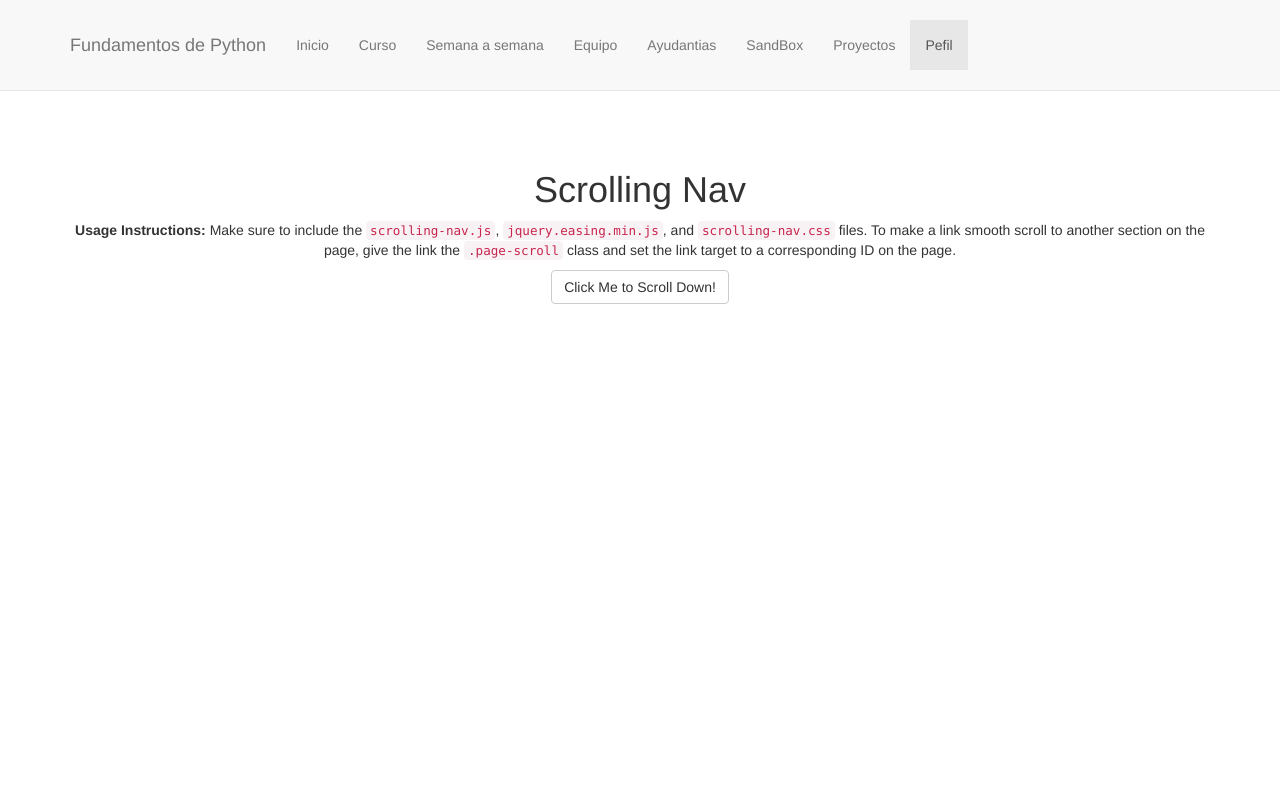
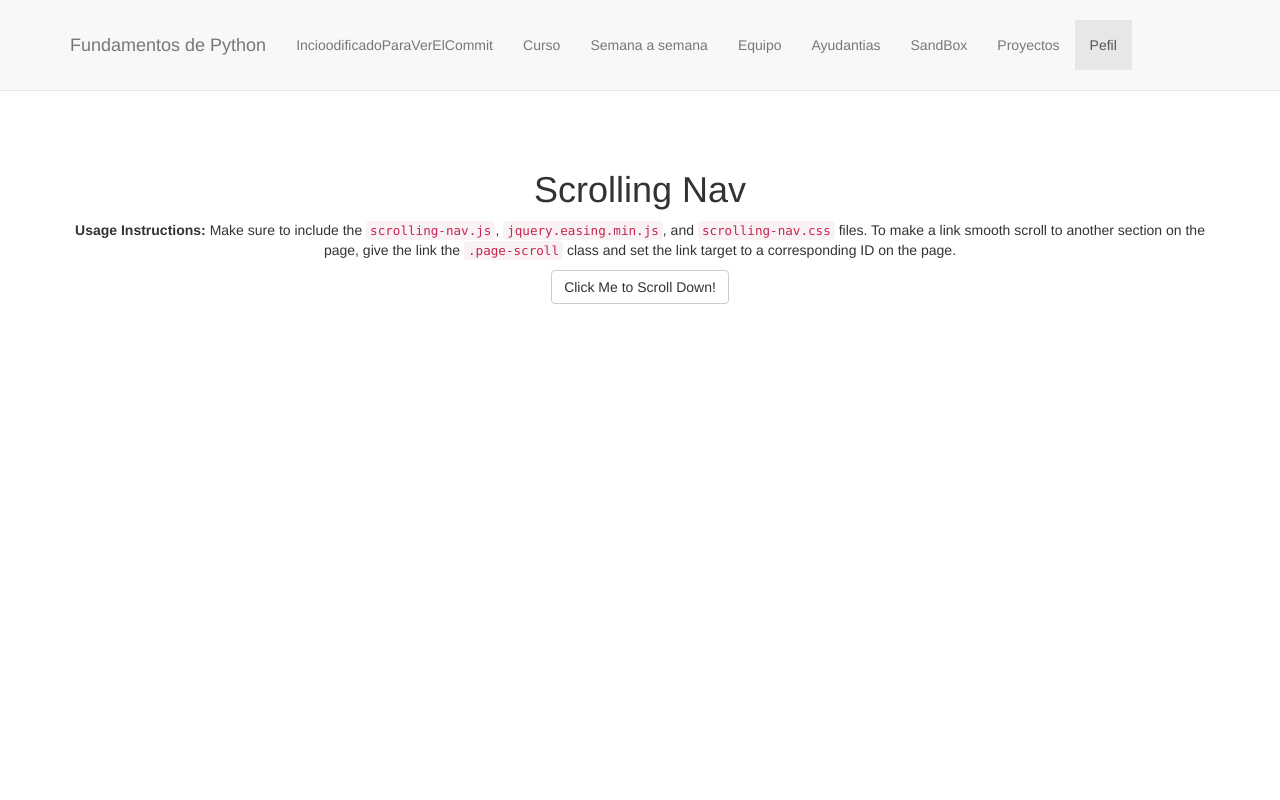
Before and after one commit to jorge18link/proyectoDaw, a plain HTML site: page index.html in a window 1280 px wide. Shown: the top 800 px of the page. Drawn offline with nearby package versions, Linux system fonts and the light colour scheme.

Commit message:
se hizo este commit

```diff
--- a/index.html
+++ b/index.html
@@ -58,7 +58,7 @@
                         <a class="page-scroll" href="#page-top"></a>
                     </li>
                     <li>
-                        <a class="page-scroll" href="#inicio">Inicio</a>
+                        <a class="page-scroll" href="#inicio">IncioodificadoParaVerElCommit</a>
                     </li>
                     <li>
                         <a class="page-scroll" href="#curso">Curso</a>
```
